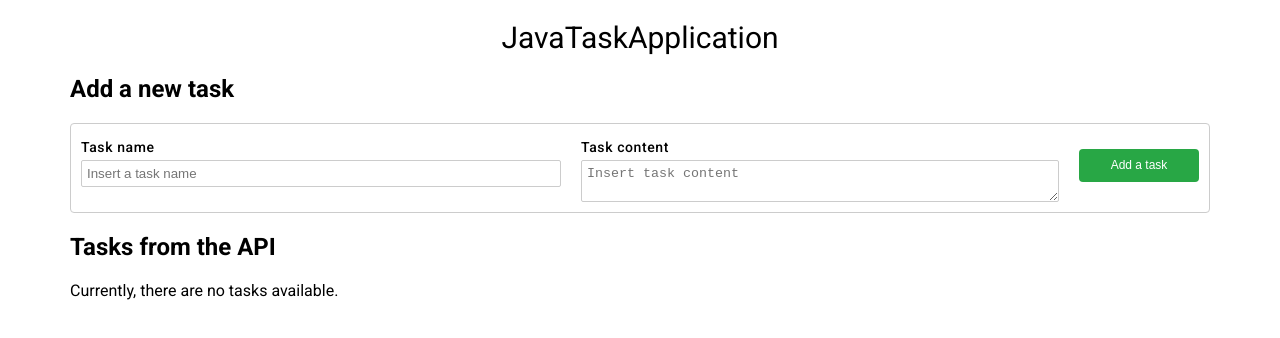
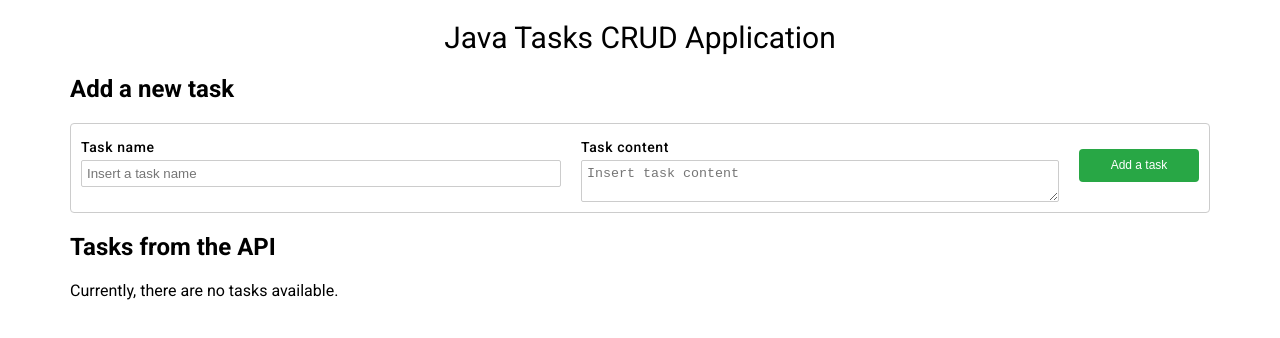
Before and after one commit to kamisc/kamisc.github.io, a plain HTML site: page index.html in a window 1280 px wide. Drawn offline with nearby package versions, Linux system fonts and the light colour scheme; no server answers.

Commit message:
23.1. Update front-end tasks application

```diff
--- a/index.html
+++ b/index.html
@@ -3,12 +3,12 @@
     <meta charset="UTF-8">
     <meta name="viewport" content="width=device-width, user-scalable=no, initial-scale=1.0, maximum-scale=1.0, minimum-scale=1.0">
     <meta http-equiv="X-UA-Compatible" content="ie=edge">
-    <title>JavaTaskApplication</title>
+    <title>CRUD App by Kamil Seweryn</title>
     <link rel="stylesheet" href="style.css">
     <link href="https://fonts.googleapis.com/css?family=Roboto:400,400i,500,500i,700,700i&subset=latin-ext" rel="stylesheet">
 </head>
 <body>
-<h1 class="kodilla-heading kodilla-heading--main">JavaTaskApplication</h1>
+<h1 class="kodilla-heading kodilla-heading--main">Java Tasks CRUD Application</h1>
 
 <main class="crud container">
     <section class="datatable">
```
